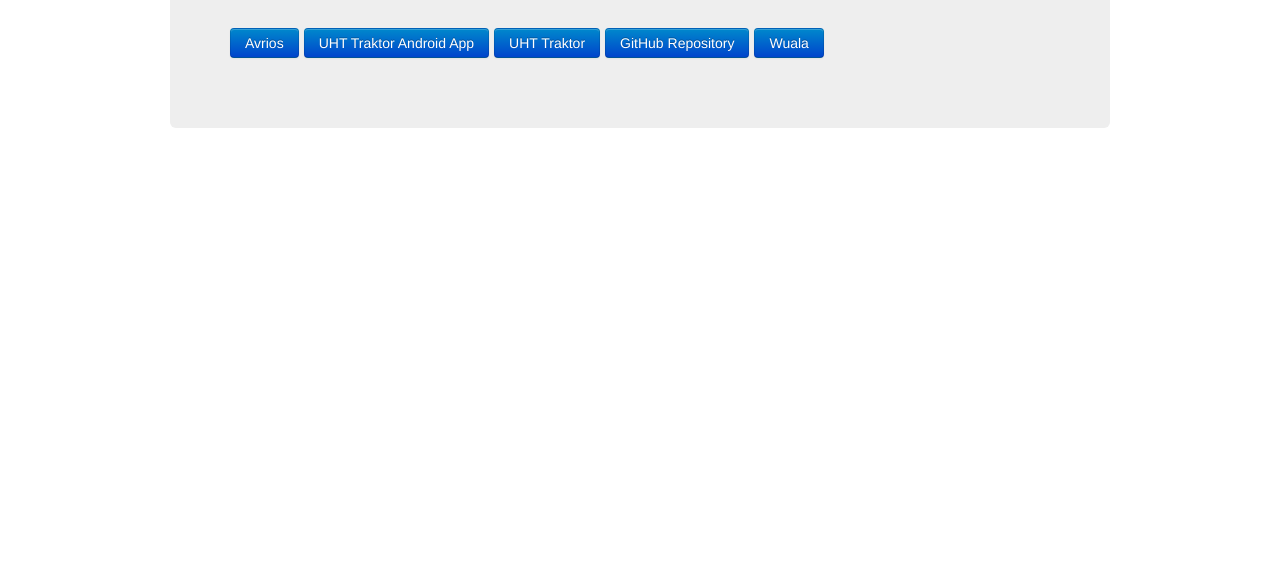
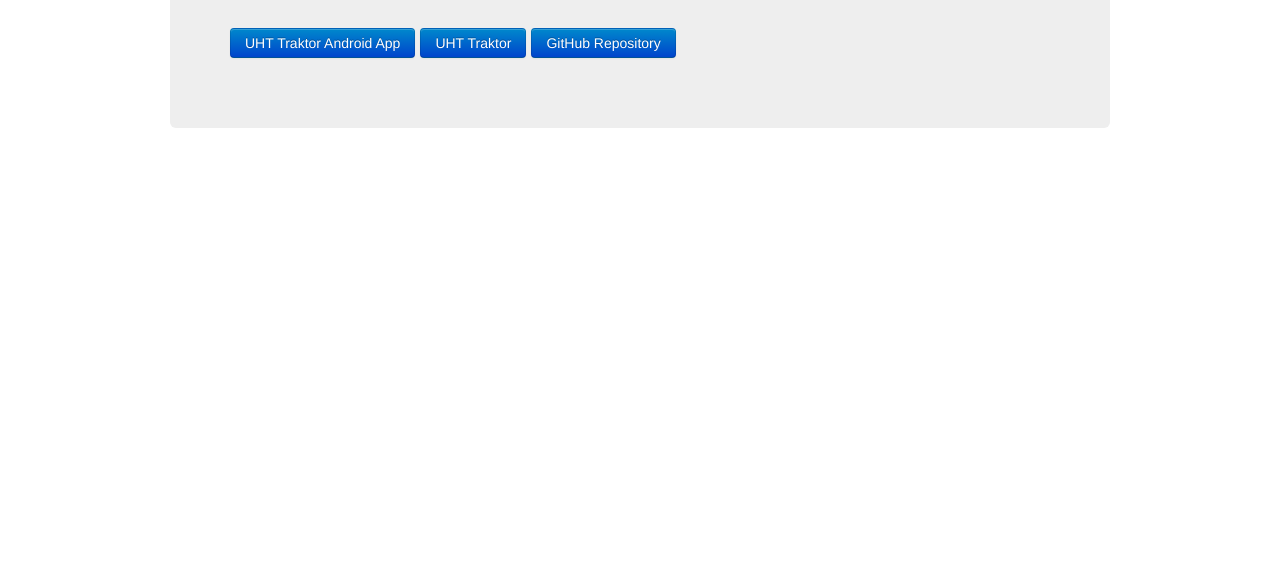
Before and after one commit to jaeggir/rogerjaeggi.ch, a plain HTML site: page index.html in a window 1280 px wide. Shown: the part 224-800 px from the top of the page. Drawn offline with Linux system fonts and the light colour scheme.

Commit message:
Remove link to Avrios and Wuala

```diff
--- a/index.html
+++ b/index.html
@@ -27,11 +27,9 @@
 	        <pre><code>// TODO Auto-generated website stub</code></pre>
 	        <br />
 	        <p>
-	        	<a class="btn btn-primary" href="http://www.avrios.com">Avrios</a>
 	        	<a class="btn btn-primary" href="https://play.google.com/store/apps/details?id=ch.uhttraktor">UHT Traktor Android App</a>
 	        	<a class="btn btn-primary" href="http://www.uht-traktor.ch">UHT Traktor</a>
 	        	<a class="btn btn-primary" href="https://github.com/jaeggir">GitHub Repository</a>
-	        	<a class="btn btn-primary" href="https://www.wuala.com/Roger">Wuala</a>
 	        </p>
 		</div>
 	</div>
```
